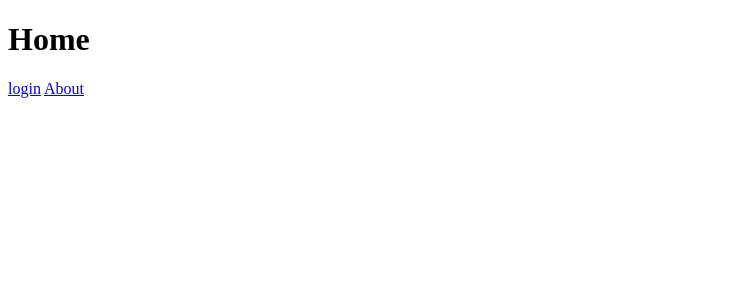
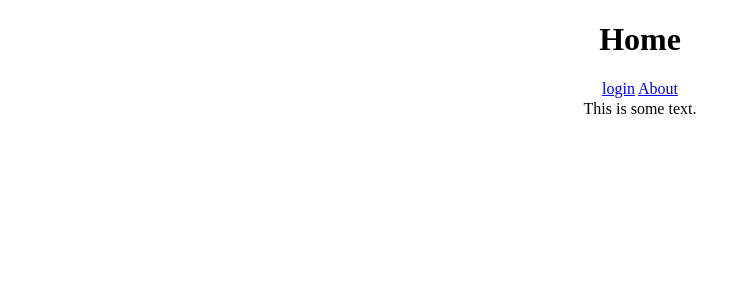
Before and after one commit to CarlRWarren/Content, a PHP site: page / in a window 1280 px wide. Shown: the top 300 px of the page, without its empty margins (0-746 px from the left). Run offline with PHP 8.4, Linux system fonts and the light colour scheme.

Commit message:
Potential Start to Editing

```diff
--- a/index.php
+++ b/index.php
@@ -6,14 +6,48 @@
 <h1>Home</h1>
 <?php
     if(isset($_SESSION['user'])){
-        echo 'hello '.$_SESSION['user'];
+        echo 'Hello '.$_SESSION['user'];
         echo '<a href="/Content/logout">logout</a>';
     }
     else{
         echo '<a href="/Content/login">login</a>';
     }
+
+    if(isset($_POST)) {
+        EditContent();
+    }
+
+    function EditContent() {
+
+    }
 ?>
 
 <a href="/Content/about">About</a>
+<br />
+<div class="content_container">
+    <!-- <div class="tooltip_test">Hey there
+        <span class="tooltip">Testing</span>
+    </div> -->
+
+    <!-- testing to edit content -->
+    <div contenteditable="true" class="edit_test" id="edit">
+        This is some text.
+    </div>
+    <!-- <button onclick="EditText()">Edit</button> -->
+    <!-- <form action="" method="post">
+        <input type="submit" value="Edit">
+    </form> -->
+</div>
+
+<!-- <script>
+    function EditText() {
+        var edit = document.getElementById("edit");
+        var textbox = document.createElement('input');
+        textbox.setAttribute("type", "text");
+        textbox.value = edit.innerHTML;
+        edit.parentNode.replaceChild(textbox, edit);
+        console.log(textbox);
+    }
+</script> -->
 
 <?php include 'footer.php'; ?>
--- a/styles/style.css
+++ b/styles/style.css
@@ -0,0 +1,65 @@
+body{
+    text-align: center;
+}
+.content_container{
+    position: relative;
+    display: inline-block;
+    width: 100%;
+    height: 100px;
+}
+
+/* .tooltip_test{
+    text-align: center;
+    border-bottom: 1px solid black;
+    width: 100px;
+} */
+
+/* .tooltip_test .tooltip {
+    visibility: hidden;
+    width: 60px;
+    background-color: #808080;
+    color: #fff;
+    text-align: center;
+    padding: 5px 0;
+    border-radius: 6px;
+
+    Position the tooltip text
+    position: absolute;
+    z-index: 1;
+    bottom: 125%;
+    right: -10%;
+    margin-left: -60px;
+
+    /* Fade in tooltip
+    opacity: 0;
+    transition: opacity 0.3s;
+} */
+/* .tooltip_test .tooltip::after {
+    content: "";
+    position: absolute;
+    top: 100%;
+    right: 20%;
+    margin-left: -5px;
+    border-width: 5px;
+    border-style: solid;
+    border-color: #555 transparent transparent transparent;
+}
+
+.tooltip_test:hover .tooltip{
+    visibility: visible;
+    opacity: 1;
+} */
+
+[contenteditable="true"] {
+    visibility: none;
+    border: 2px solid transparent;
+    transition: border .5s;
+}
+
+[contenteditable="true"]:hover:not(:focus) {
+    border: 2px solid lightblue;
+}
+
+[contenteditable="true"]:focus {
+    outline: 2px solid transparent;
+}
```
